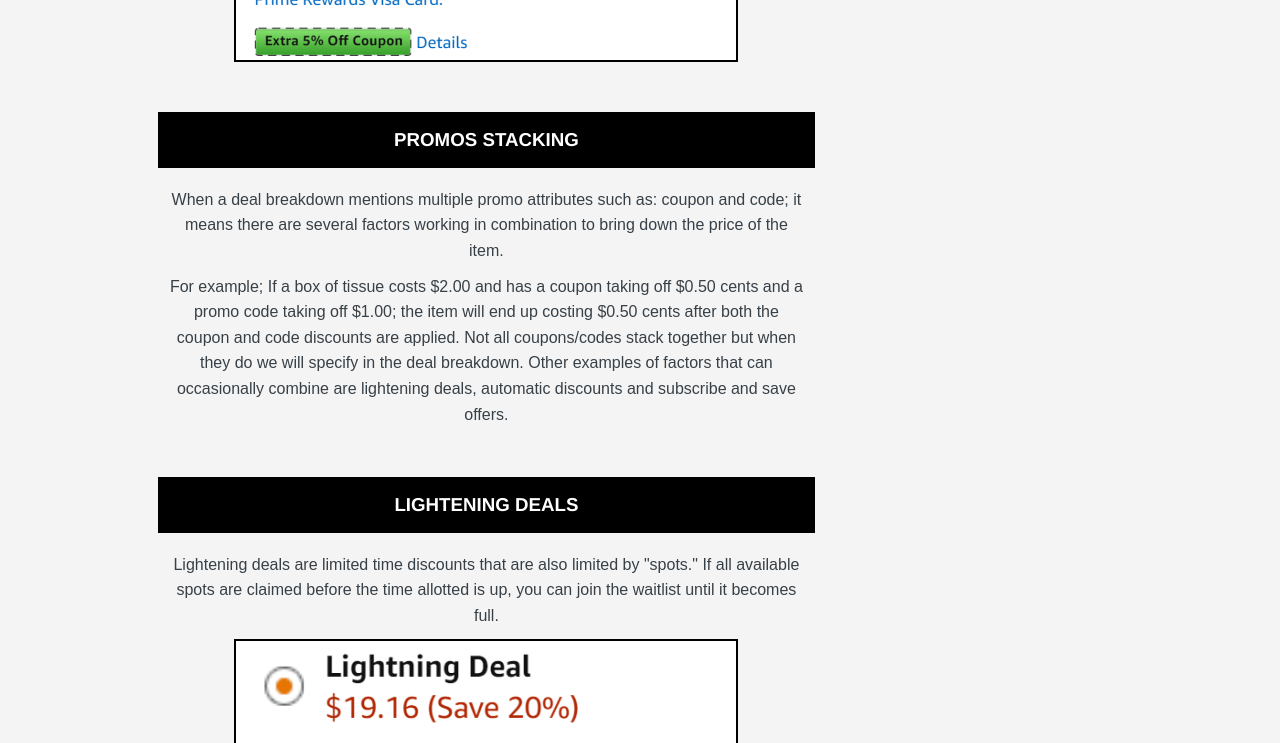
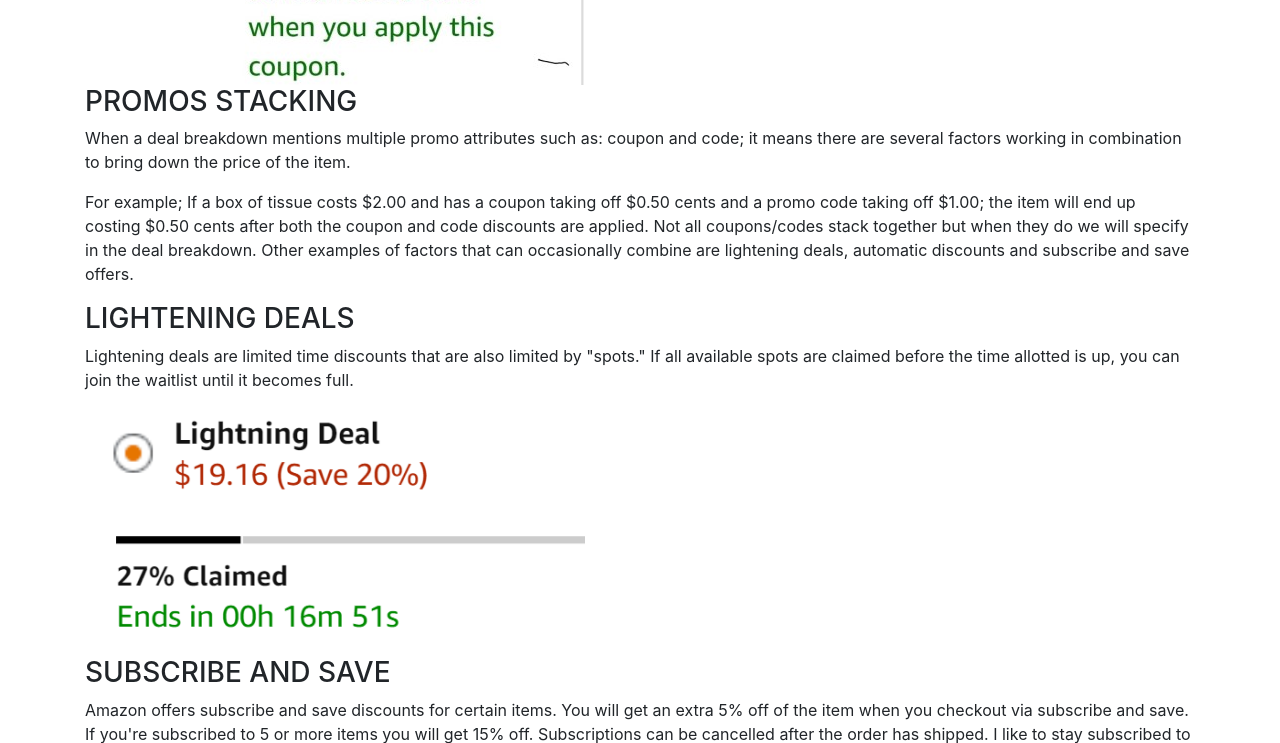
Before and after one commit to stephanieraymos/dealsandcodes, a website: page index.html in a window 1280 px wide. Shown: the part 2057-2800 px from the top of the page. Drawn offline with nearby package versions, Linux system fonts and the light colour scheme.

Commit message:
Installed jquery + popper. Updated head/foot code

```diff
--- a/index.html
+++ b/index.html
@@ -1,8 +1,19 @@
 <!DOCTYPE html>
-<html>
+<html lang="en">
+
 <head>
+  <meta charset="utf-8" />
+  <meta name="viewport" content="width=device-width, initial-scale=1" />
+
+  <!-- Bootstrap CSS -->
+  <!-- build:css css/main.css -->
+  <link rel="stylesheet" href="node_modules/bootstrap/dist/css/bootstrap.min.css" />
+  <link rel="stylesheet" href="node_modules\@fortawesome\fontawesome-free\css\all.min.css" />
+  <link rel="stylesheet" href="node_modules\@fortawesome\fontawesome-free\css\fontawesome.min.css" />
+  <link rel="stylesheet" href="css/styles.css" />
+<!-- endbuild -->
+  <link rel="stylesheet" href="https://fonts.googleapis.com/css?family=Lobster|Open+Sans" />
 	<title>Deals And Codes Community</title>
-	<link rel="stylesheet" type="text/css" href="css/style.css">
 </head>
 <body>
 
@@ -175,6 +186,11 @@
 
 </footer>
 
-
+<!-- build:js js/main.js -->
+<script src="node_modules/jquery/dist/jquery.slim.min.js"></script>
+<script src="node_modules/popper.js/dist/umd/popper.min.js"></script>
+<script src="node_modules/bootstrap/dist/js/bootstrap.min.js"></script>
+<script src="js/scripts.js"></script>
+<!-- endbuild -->
 </body>
 </html>
--- a/package.json
+++ b/package.json
@@ -9,7 +9,11 @@
   },
   "author": "",
   "license": "ISC",
-  "dependencies": {},
+  "dependencies": {
+    "bootstrap": "^4.4.1",
+    "jquery": "^3.4.1",
+    "popper.js": "^1.12.9"
+  },
   "devDependencies": {
     "lite-server": "^2.3.0"
   },
```
Also changed, not shown: 1 other file.
